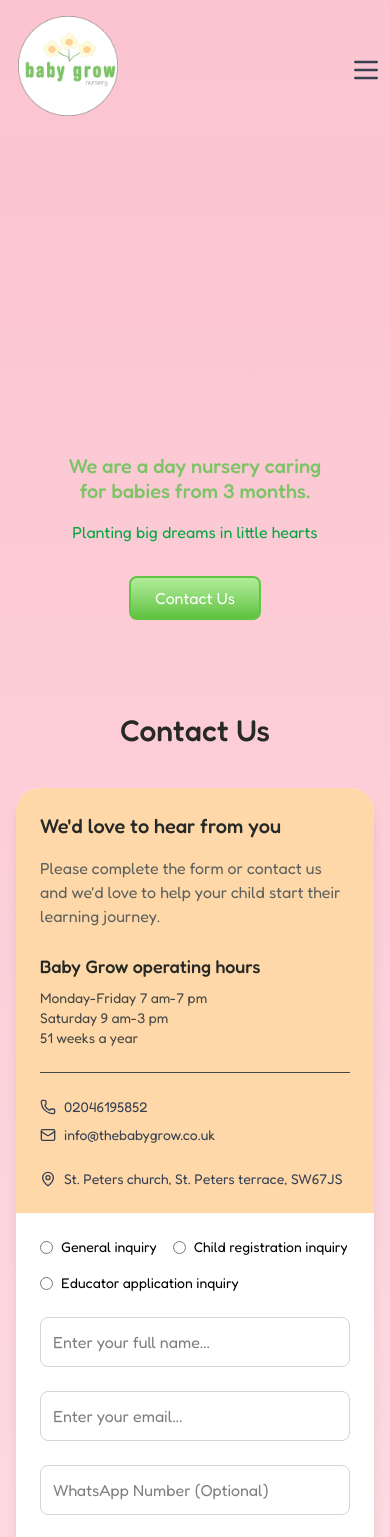
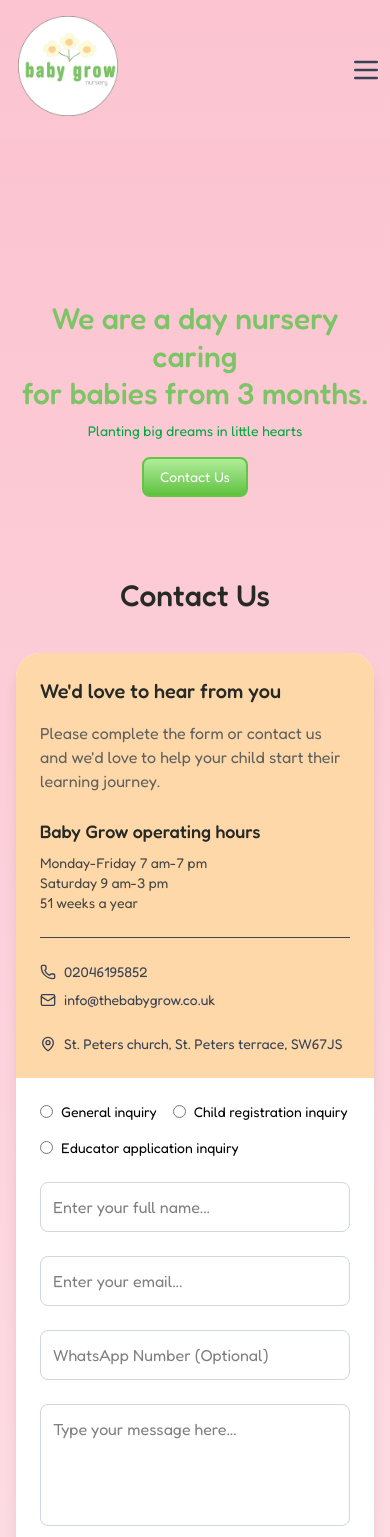
Before and after one commit to backbencherstudio/ayra555, a Next.js app: page / in a window 390 px wide. Shown: the top 1537 px of the page. Built offline with nearby package versions, Linux system fonts and the light colour scheme.

Commit message:
hero section done

```diff
--- a/app/(client)/page.tsx
+++ b/app/(client)/page.tsx
@@ -26,9 +26,9 @@ export default function Home() {
       </div>
 
       {/* Main content */}
-      <div className="container mx-auto flex flex-col items-center justify-center text-center px-4 py-8 md:py-0">
+      <div className="container mx-auto flex flex-col items-center justify-center text-center px-2 pt-4 pb-6 sm:px-4 sm:pt-6 sm:pb-8 md:py-0">
         {/* Logo */}
-        <div className="w-[242px] h-[242px] md:w-[242px] md:h-[242px] relative mb-6 md:mb-8 mt-4 md:mt-6">
+        <div className="w-[120px] h-[120px] sm:w-[180px] sm:h-[180px] md:w-[242px] md:h-[242px] relative mb-4 sm:mb-6 md:mb-8 mt-2 sm:mt-4 md:mt-6">
           {/* <div className="rounded-full bg-white p-4 shadow-sm">
             <div className="relative w-full h-full">
               <Image
@@ -44,25 +44,25 @@ export default function Home() {
         </div>
 
         {/* Text content */}
-        <h1 className="text-xl md:text-[48px] font-medium text-[#7CC466] mb-4 leading-tight">
+        <h1 className="text-3xl sm:text-4xl md:text-[48px] font-medium text-[#7CC466] mb-2 sm:mb-4 leading-tight">
           {/* We are now looking after <br /> 3 months- 36 months. */}
           We are a day nursery caring <br /> for babies from 3 months.
         </h1>
 
-        <p className="text-base md:text-lg text-green-600 px-4">
+        <p className="text-sm sm:text-base md:text-lg text-green-600 px-2 sm:px-4">
           Planting big dreams in little hearts
         </p>
 
         {/* Contact button */}
         <Link
           href="/"
-          className="inline-block rounded-lg mt-8 md:mt-[60px] border-2 border-[#62C544] bg-gradient-to-b from-[rgba(168,240,147,0.90)] to-[rgba(77,193,41,0.90)] text-white px-6 md:px-8 py-2 md:py-3 transition-colors text-base md:text-lg"
+          className="inline-block rounded-lg mt-4 sm:mt-8 md:mt-[60px] border-2 border-[#62C544] bg-gradient-to-b from-[rgba(168,240,147,0.90)] to-[rgba(77,193,41,0.90)] text-white px-4 sm:px-6 md:px-8 py-2 md:py-3 transition-colors text-sm sm:text-base md:text-lg"
         >
           Contact Us
         </Link>
       </div>
 
-      <div className="mt-[20px] md:mt-[100px] lg:mt-[150px] xl:mt-[236px]">
+      <div className="mt-4 sm:mt-[20px] md:mt-[100px] lg:mt-[150px] xl:mt-[236px]">
         <ContactUs />
       </div>
       <Footer quote="A baby is the beginning of everything-hope, dreams and endless love." />
```
